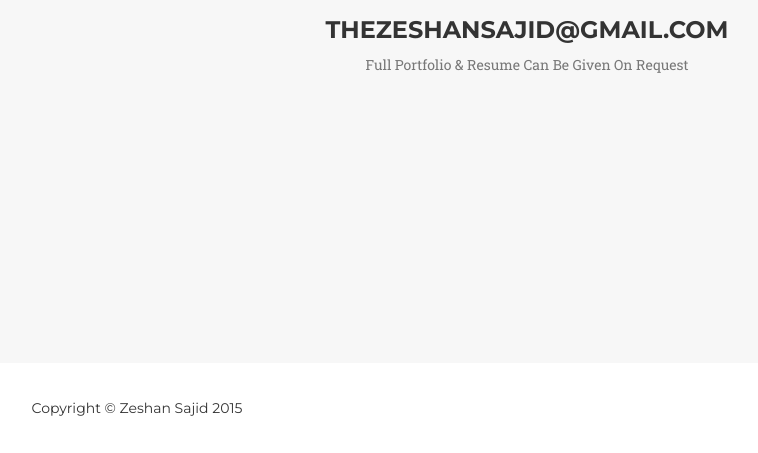
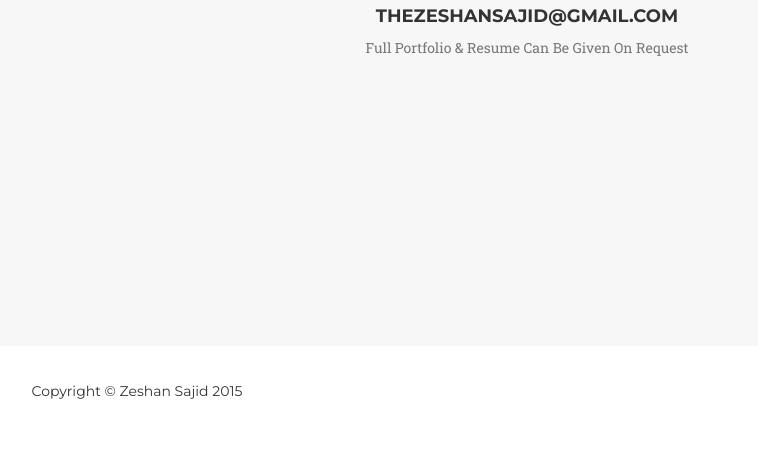
Before and after one commit to zeshansajid/website, a plain HTML site: page index.html in a window 1280 px wide. Shown: the part 6415-6868 px from the top of the page, without its empty margins (113-871 px from the left). Drawn offline with nearby package versions, Linux system fonts and the light colour scheme; a web font is replaced by a local one.

Commit message:
Font Fix

```diff
--- a/index.html
+++ b/index.html
@@ -456,7 +456,7 @@ Whilst studying at university, I held two part time jobs to pay for fees, as wel
                 </div>
 
                 <div class="col-lg-13 text-center">
-                    <h3 class="section-heading">thezeshansajid@gmail.com</h3>
+                    <h4 class="section-heading">thezeshansajid@gmail.com</h4>
                     <p class="text-muted">Full Portfolio & Resume Can Be Given On Request</p>
                     <h3 class="section-subheading text-muted"></h3>
                 </div>
```
